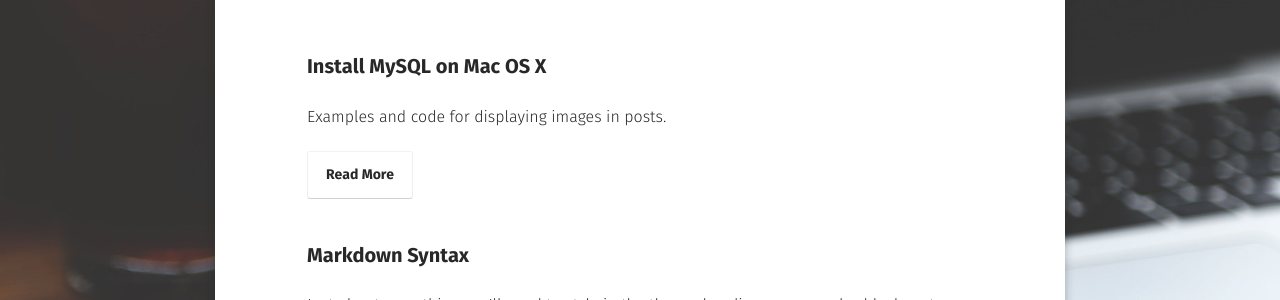
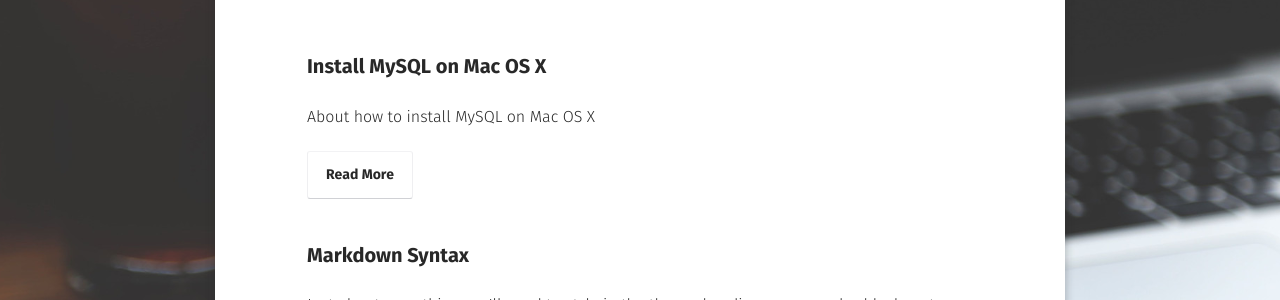
Before and after one commit to Zhenye-Na/blog, a Jekyll site: the page built from posts/index.md, in a window 1280 px wide. Shown: the part 251-551 px from the top of the page. Built offline with Jekyll 4.4.1, drawn with Linux system fonts in a browser that asks for light colours; some web fonts are replaced.

Commit message:
Update post

````diff
--- a/_posts/2017-07-17-install-mysql-on-MAC-OS-X.md
+++ b/_posts/2017-07-17-install-mysql-on-MAC-OS-X.md
@@ -3,7 +3,7 @@
 title: "Install MySQL on Mac OS X"
 author: "Zhenye Na"
 date:   2017-07-17
-excerpt: "Examples and code for displaying images in posts."
+excerpt: "About how to install MySQL on Mac OS X"
 tags: [MySQL, Mac OS X]
 comments: true
 ---
@@ -35,15 +35,15 @@
 
 Please download and install version 5.5.48 to make sure that all the steps will work correctly. If for some reason the installer is no longer available on the MySQL web site you can download it from here.
 
-<img src="https://github.com/Zhenye-Na/home/blob/master/images/mysql1.png?raw=true" class="pics" />
+<img src="https://github.com/Zhenye-Na/Zhenye-Na.github.io/blob/master/assets/img/posts-img/mysql-installation/mysql1.png?raw=true" class="pics" />
 <br>
-<img src="https://github.com/Zhenye-Na/home/blob/master/images/mysql2.png?raw=true" class="pics" />
+<img src="https://github.com/Zhenye-Na/Zhenye-Na.github.io/blob/master/assets/img/posts-img/mysql-installation/mysql2.png?raw=true" class="pics" />
 <br>
-<img src="https://github.com/Zhenye-Na/home/blob/master/images/mysql3.png?raw=true" class="pics" />
+<img src="https://github.com/Zhenye-Na/Zhenye-Na.github.io/blob/master/assets/img/posts-img/mysql-installation/mysql3.png?raw=true" class="pics" />
 <br><br>
 Pay attention to the password in notification center. If you do not save the proper `password` for `admin`, open notification center and scroll a little bit, you will find something like this:
 
-<img src="https://github.com/Zhenye-Na/home/blob/master/images/mysql4.jpg?raw=true" class="pics" />
+<img src="https://github.com/Zhenye-Na/Zhenye-Na.github.io/blob/master/assets/img/posts-img/mysql-installation/mysql4.jpg?raw=true" class="pics" />
 
 * * *
 
@@ -51,7 +51,7 @@
 
 - Choose Apple () menu > System Preferences > MySQL, select MySQL and start MySQL server and move to the next step. If you use MySQL frequently, make sure to leave the checkbox **“Automatically Start MySQL Server on Startup”** so you won’t have to do that again and again.
 
-<img src="https://github.com/Zhenye-Na/home/blob/master/images/mysql5.jpg?raw=true" class="pics" />
+<img src="https://github.com/Zhenye-Na/Zhenye-Na.github.io/blob/master/assets/img/posts-img/mysql-installation/mysql6.png?raw=true" class="pics" />
 
 
 - Open terminal and type:
@@ -62,7 +62,7 @@
 	open -e .bash_profile
 	```
 
-<img src="https://github.com/Zhenye-Na/home/blob/master/images/mysql7.jpg?raw=true" class="pics" />
+<img src="https://github.com/Zhenye-Na/Zhenye-Na.github.io/blob/master/assets/img/posts-img/mysql-installation/mysql7.jpg?raw=true" class="pics" />
 
 - Type this piece of codes in the file you opened, then save the file and quit.
 
@@ -81,7 +81,7 @@
 	SET PASSWORD FOR 'root'@'localhost' = PASSWORD('new password');
 	```
 
-<img src="https://github.com/Zhenye-Na/home/blob/master/images/mysql8.jpg?raw=true" class="pics" />
+<img src="https://github.com/Zhenye-Na/Zhenye-Na.github.io/blob/master/assets/img/posts-img/mysql-installation/mysql8.jpg?raw=true" class="pics" />
 
 - This is it! Now you have `MySQL` installed and secured on your Mac.
 
````
